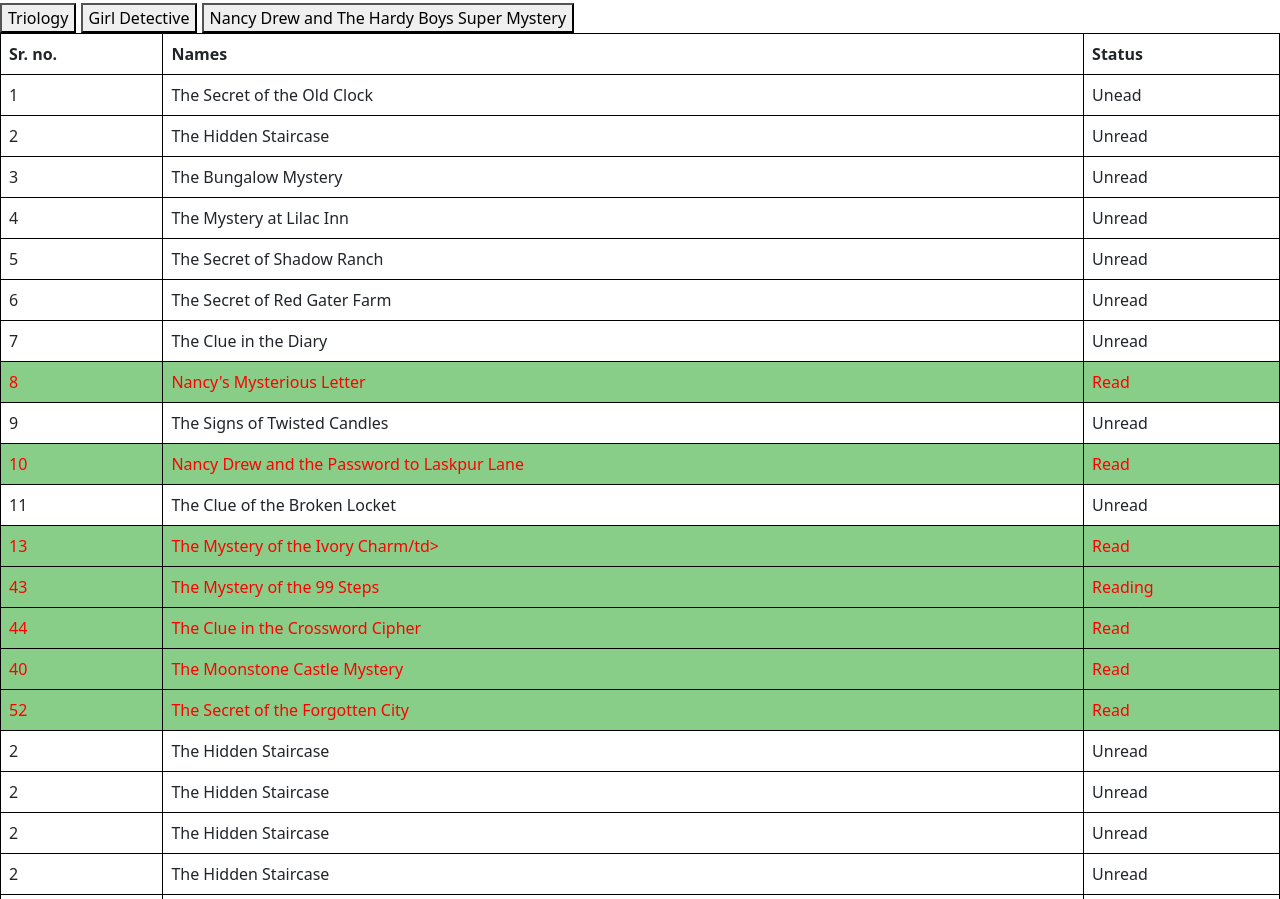
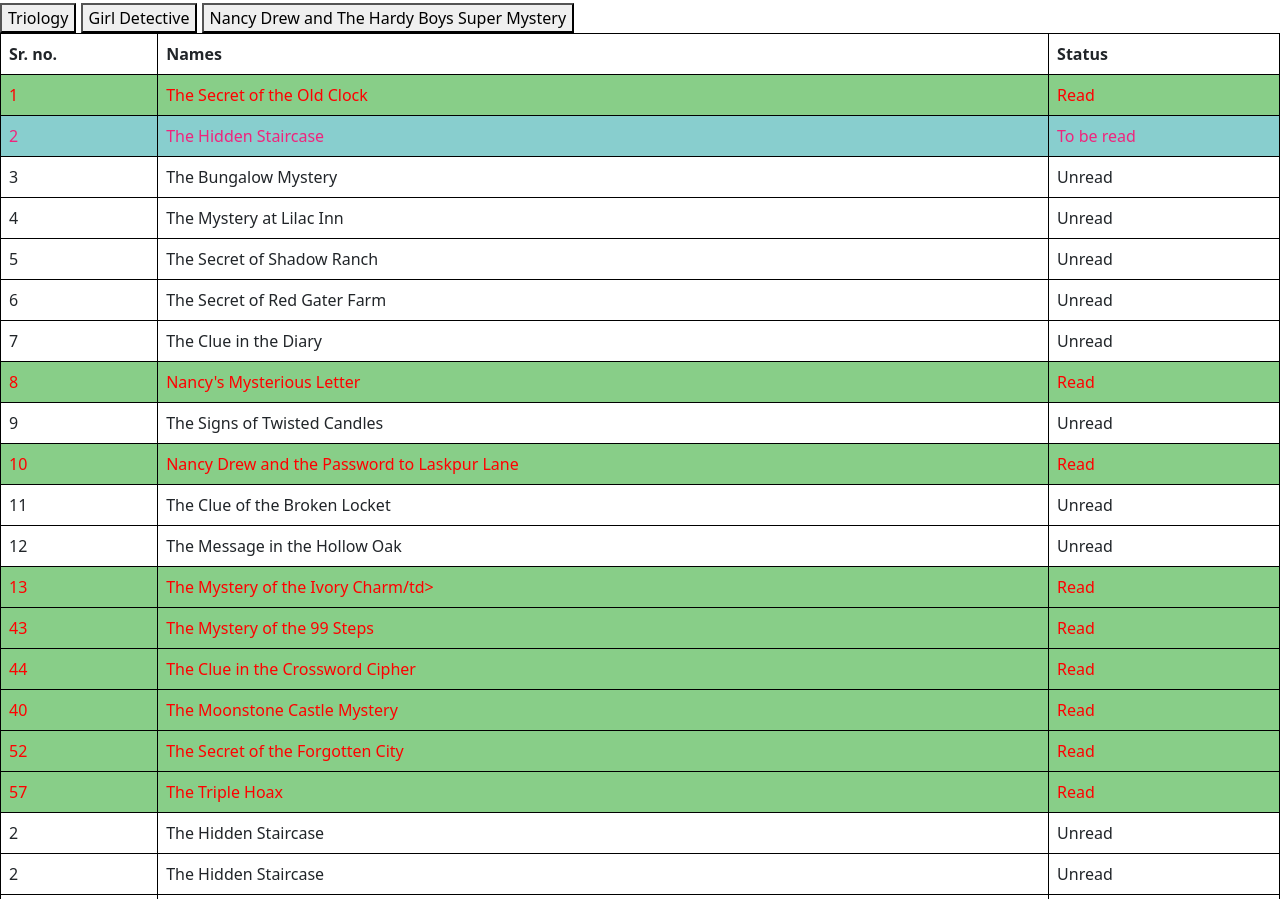
Before and after one commit to ClearCrystalSkies/NancyDrewBookList, a plain HTML site: page mystery.html in a window 1280 px wide. Shown: the part 53-952 px from the top of the page. Drawn offline with nearby package versions, Linux system fonts and the light colour scheme.

Commit message:
Add files via upload

```diff
--- a/mystery.html
+++ b/mystery.html
@@ -21,15 +21,15 @@
               <th>Names</th>
               <th>Status</th>
             </tr>
-            <tr>
+            <tr style="background-color:rgb(136, 206, 136); color: red;">
               <td>1</td>
               <td>The Secret of the Old Clock</td>
-              <td>Unead</td>
+              <td>Read</td>
             </tr>
-            <tr>
+            <tr style="background-color:rgb(136, 206, 206); color: rgba(255, 10, 112, 0.87);">
               <td>2</td>
               <td>The Hidden Staircase</td>
-              <td>Unread</td>
+              <td>To be read</td>
             </tr>
             <tr>
               <td>3</td>
@@ -76,6 +76,11 @@
               <td>The Clue of the Broken Locket</td>
               <td>Unread</td>
             </tr>
+            <tr>
+              <td>12</td>
+              <td>The Message in the Hollow Oak</td>
+              <td>Unread</td>
+            </tr>
             <tr style="background-color:rgb(136, 206, 136); color: red;">
               <td>13</td>
               <td>The Mystery of the Ivory Charm/td>
@@ -84,7 +89,7 @@
             <tr style="background-color:rgb(136, 206, 136); color: red;">
               <td>43</td>
               <td>The Mystery of the 99 Steps</td>
-              <td>Reading</td>
+              <td>Read</td>
             </tr>
             <tr style="background-color:rgb(136, 206, 136); color: red;">
               <td>44</td>
@@ -101,15 +106,10 @@
               <td>The Secret of the Forgotten City</td>
               <td>Read</td>
             </tr>
-            <tr>
-              <td>2</td>
-              <td>The Hidden Staircase</td>
-              <td>Unread</td>
-            </tr>
-            <tr>
-              <td>2</td>
-              <td>The Hidden Staircase</td>
-              <td>Unread</td>
+            <tr style="background-color:rgb(136, 206, 136); color: red;">
+              <td>57</td>
+              <td>The Triple Hoax</td>
+              <td>Read</td>
             </tr>
             <tr>
               <td>2</td>
```
Also changed, not shown: index.html (+6 -6 lines), triology.html (+20 -4 lines).
